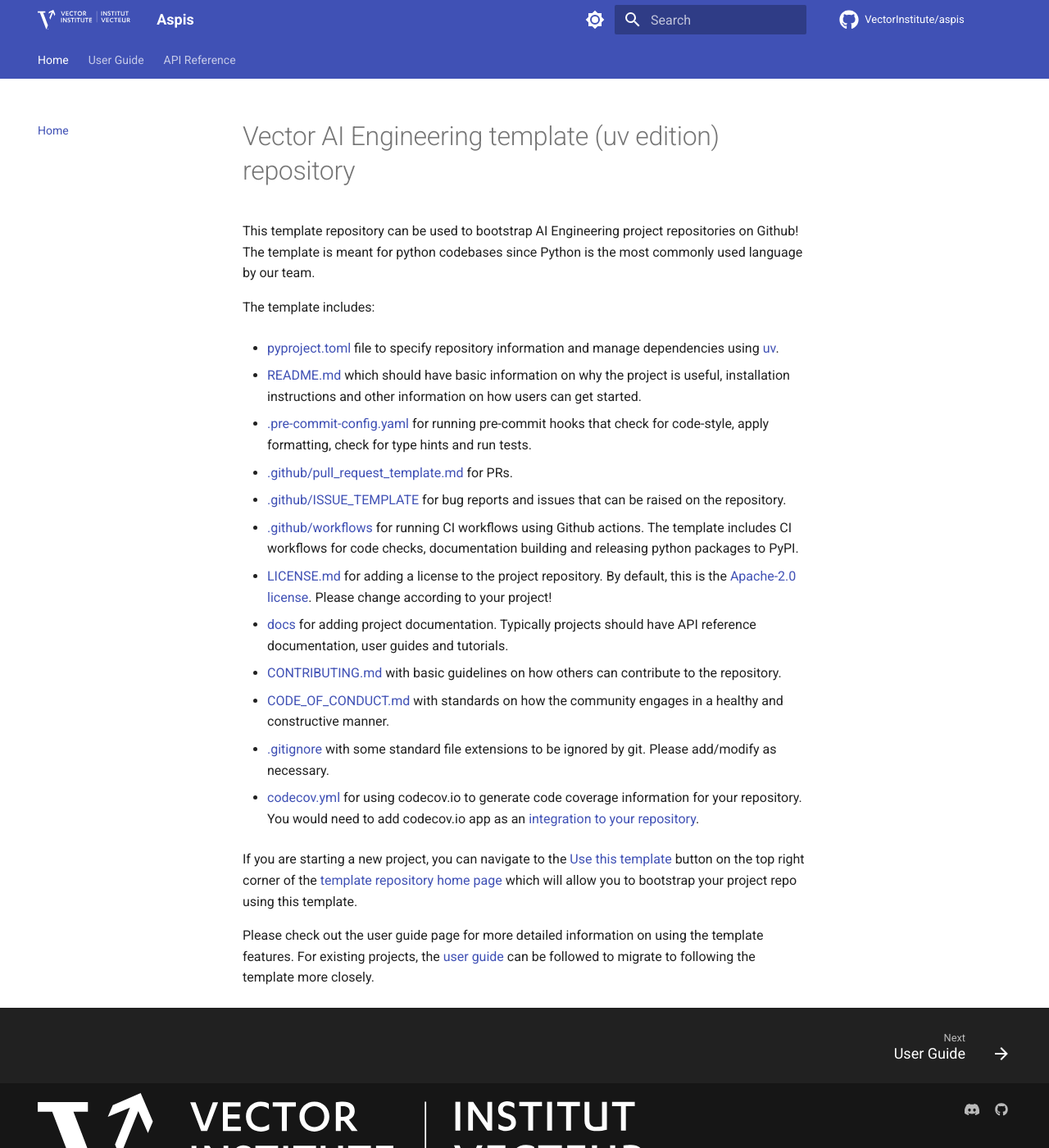
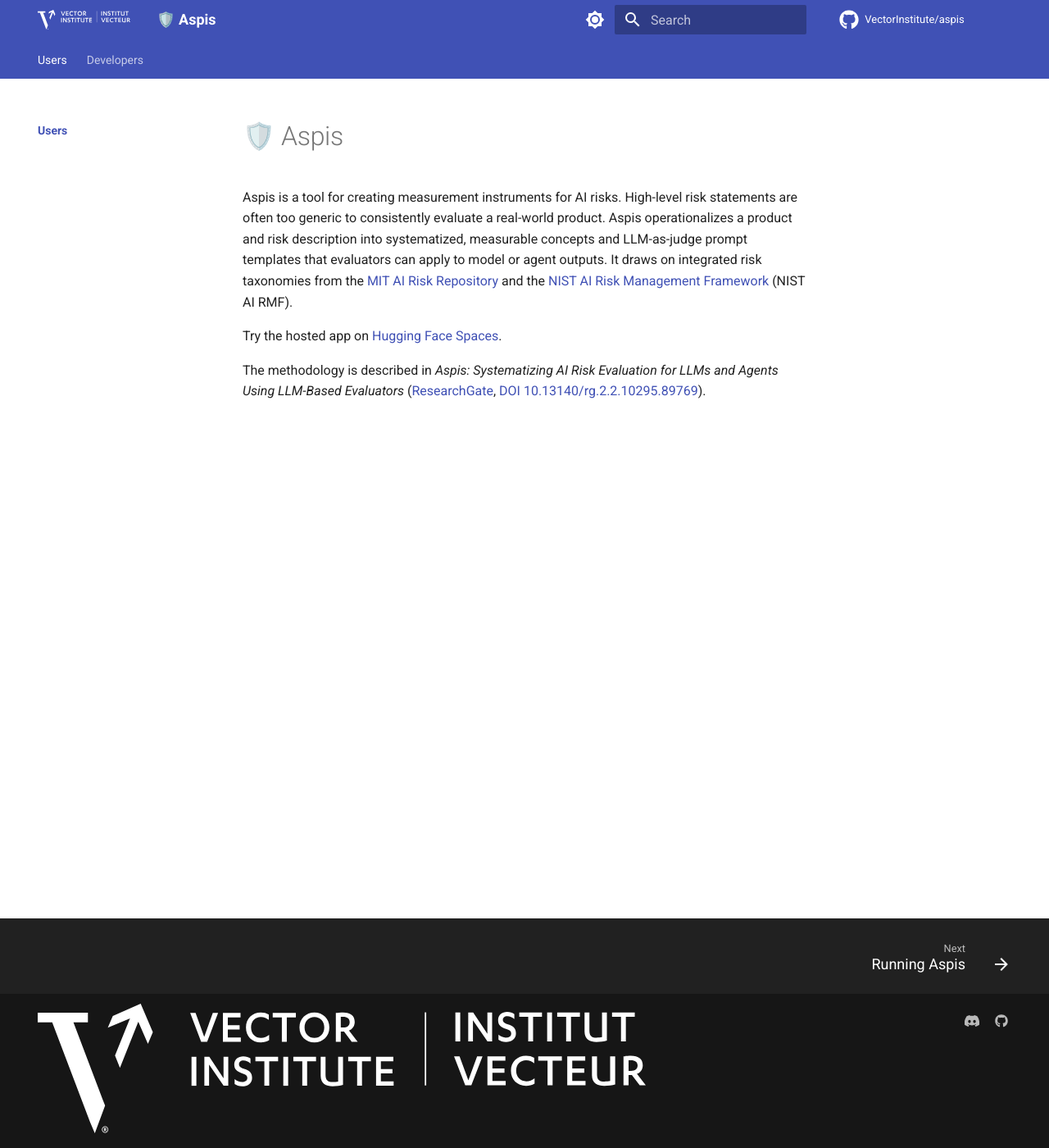
Before and after one commit to VectorInstitute/aspis, an MkDocs documentation site: the page built from docs/index.md, in a window 1280 px wide and 1400 px high. Shown: the whole window at 82% size. Built offline with MkDocs 1.6.1 and Material for MkDocs 9.7.7, drawn with Linux system fonts in a browser that asks for light colours; comment, search, counter and statistics services are not loaded.

Commit message:
Replace template leftover docs with user-first README and Pages (#164)
Fixes #101. Replaces aieng-template copy on GitHub Pages with Aspis docs: Users (Home) vs Developers (Running Aspis, Contributing, API Reference). README and Home lead with a short user explanation (why Aspis exists, Hugging Face Space, paper DOI). Running Aspis and Contributing transclude README.md and CONTRIBUTING.md so those files stay the source of truth.

```diff
--- a/docs/index.md
+++ b/docs/index.md
@@ -1,54 +1,19 @@
-# Vector AI Engineering template (uv edition) repository
+# 🛡️ Aspis
 
-This template repository can be used to bootstrap AI Engineering project repositories
-on Github! The template is meant for python codebases since Python is the most commonly
-used language by our team.
+Aspis is a tool for creating measurement instruments for AI risks. High-level
+risk statements are often too generic to consistently evaluate a real-world
+product. Aspis operationalizes a product and risk description into
+systematized, measurable concepts and LLM-as-judge prompt templates that
+evaluators can apply to model or agent outputs. It draws on integrated risk
+taxonomies from the
+[MIT AI Risk Repository](https://airisk.mit.edu/) and the
+[NIST AI Risk Management Framework](https://www.nist.gov/itl/ai-risk-management-framework)
+(NIST AI RMF).
 
-The template includes:
+Try the hosted app on
+[Hugging Face Spaces](https://huggingface.co/spaces/vector-institute/aspis).
 
-- [pyproject.toml](https://pip.pypa.io/en/stable/reference/build-system/pyproject-toml/)
-file to specify repository information and manage dependencies using
-[uv](https://docs.astral.sh/uv/).
-
-- [README.md](https://docs.github.com/en/repositories/managing-your-repositorys-settings-and-features/customizing-your-repository/about-readmes) which should have basic information on why the project is
-useful, installation instructions and other information on how users can get started.
-
-- [.pre-commit-config.yaml](https://pre-commit.com/) for running pre-commit hooks that
-check for code-style, apply formatting, check for type hints and run tests.
-
-- [.github/pull_request_template.md](https://docs.github.com/en/communities/using-templates-to-encourage-useful-issues-and-pull-requests/creating-a-pull-request-template-for-your-repository) for PRs.
-
-- [.github/ISSUE_TEMPLATE](https://docs.github.com/en/communities/using-templates-to-encourage-useful-issues-and-pull-requests/configuring-issue-templates-for-your-repository) for bug reports and issues that can be raised on the repository.
-
-- [.github/workflows](https://docs.github.com/en/actions/using-workflows) for running CI
-workflows using Github actions. The template includes CI workflows for code checks,
-documentation building and releasing python packages to PyPI.
-
-- [LICENSE.md](https://docs.github.com/en/repositories/managing-your-repositorys-settings-and-features/customizing-your-repository/licensing-a-repository) for adding a license to the project repository.
-By default, this is the [Apache-2.0 license](http://www.apache.org/licenses/). Please
-change according to your project!
-
-- [docs](https://squidfunk.github.io/mkdocs-material/) for adding project documentation. Typically
-projects should have API reference documentation, user guides and tutorials.
-
-- [CONTRIBUTING.md](https://docs.github.com/en/communities/setting-up-your-project-for-healthy-contributions/setting-guidelines-for-repository-contributors) with basic guidelines on how others can
-contribute to the repository.
-
-- [CODE_OF_CONDUCT.md](https://docs.github.com/en/communities/setting-up-your-project-for-healthy-contributions/adding-a-code-of-conduct-to-your-project) with standards on how the community engages in
-a healthy and constructive manner.
-
-- [.gitignore](https://docs.github.com/en/get-started/getting-started-with-git/ignoring-files)
-with some standard file extensions to be ignored by git. Please add/modify as necessary.
-
-- [codecov.yml](https://docs.codecov.com/docs/codecov-yaml) for using codecov.io to
-generate code coverage information for your repository. You would need to add codecov.io
-app as an [integration to your repository](https://docs.codecov.com/docs/how-to-create-a-github-app-for-codecov-enterprise).
-
-
-If you are starting a new project, you can navigate to the [Use this template](https://docs.github.com/en/repositories/creating-and-managing-repositories/creating-a-repository-from-a-template) button
-on the top right corner of the [template repository home page](https://github.com/VectorInstitute/aieng-template)
-which will allow you to bootstrap your project repo using this template.
-
-Please check out the user guide page for more detailed information on using the
-template features. For existing projects, the [user guide](user_guide.md)
-can be followed to migrate to following the template more closely.
+The methodology is described in *Aspis: Systematizing AI Risk Evaluation for
+LLMs and Agents Using LLM-Based Evaluators*
+([ResearchGate](https://www.researchgate.net/publication/404299934_Aspis_Systematizing_AI_Risk_Evaluation_for_LLMs_and_Agents_Using_LLM-Based_Evaluators),
+[DOI 10.13140/rg.2.2.10295.89769](https://doi.org/10.13140/rg.2.2.10295.89769)).
--- a/mkdocs.yml
+++ b/mkdocs.yml
@@ -17,7 +17,10 @@
       pygments_lang_class: true
   - pymdownx.inlinehilite
   - pymdownx.details
-  - pymdownx.snippets
+  - pymdownx.snippets:
+      check_paths: true
+      base_path:
+        - .
   - pymdownx.superfences
   - pymdownx.emoji:
       emoji_index: !!python/name:material.extensions.emoji.twemoji
@@ -25,9 +28,12 @@
   - toc:
       permalink: true
 nav:
-  - Home: index.md
-  - User Guide: user_guide.md
-  - API Reference: api.md
+  - Users:
+      - Home: index.md
+  - Developers:
+      - Running Aspis: using.md
+      - Contributing: contributing.md
+      - API Reference: api.md
 plugins:
   - search
   - mkdocstrings:
@@ -46,7 +52,7 @@
             show_symbol_type_toc: true
 repo_url: https://github.com/VectorInstitute/aspis
 repo_name: VectorInstitute/aspis
-site_name: Aspis
+site_name: 🛡️ Aspis
 theme:
   custom_dir: docs/overrides
   favicon: assets/favicon-48x48.svg
```
Also changed, not shown: README.md (+22 -14 lines), docs/contributing.md (added, +1 -0 lines), docs/user_guide.md (deleted, +0 -146 lines), docs/using.md (added, +1 -0 lines), specs/projects/refresh-documentation/architecture.md (added, +68 -0 lines), specs/projects/refresh-documentation/functional_spec.md (added, +158 -0 lines), specs/projects/refresh-documentation/implementation_plan.md (added, +9 -0 lines), specs/projects/refresh-documentation/phase_plans/phase_1.md (added, +81 -0 lines), specs/projects/refresh-documentation/project_overview.md (added, +28 -0 lines), specs/projects/refresh-documentation/ui_design.md (added, +40 -0 lines).
